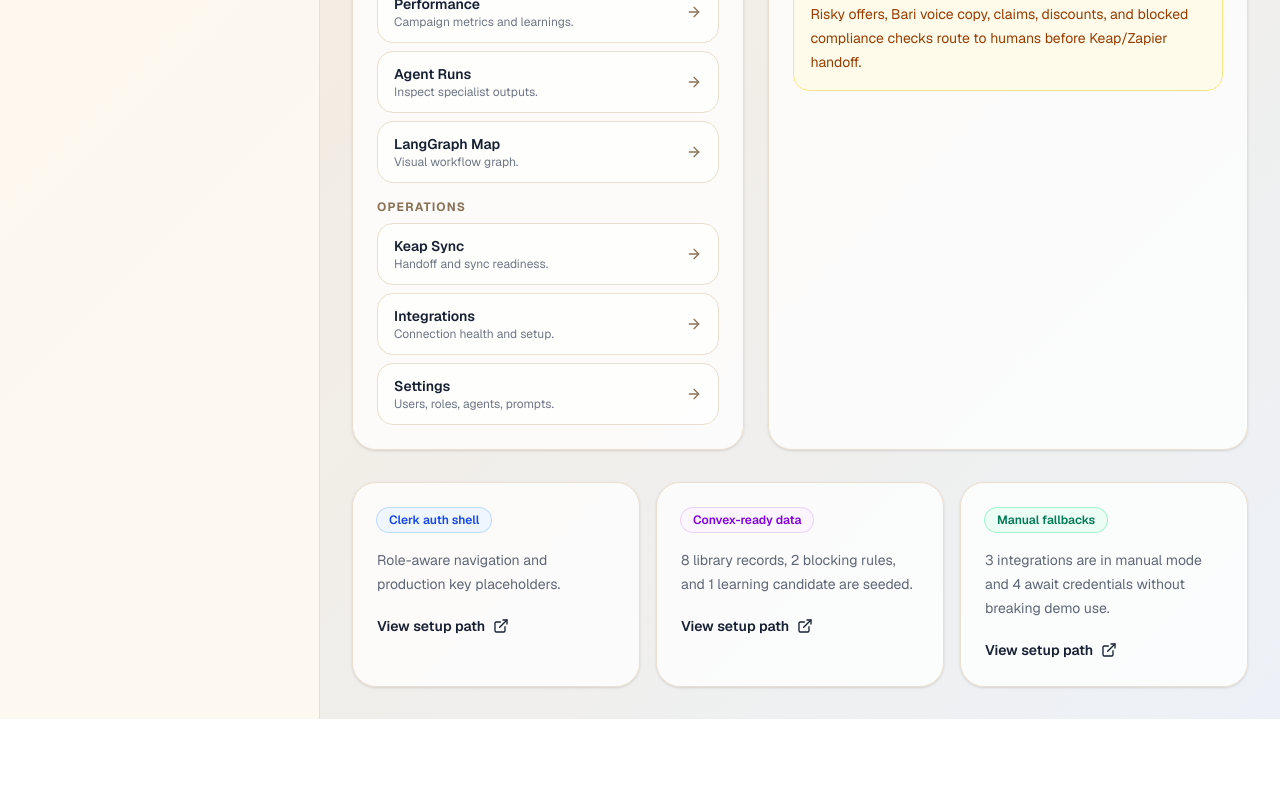
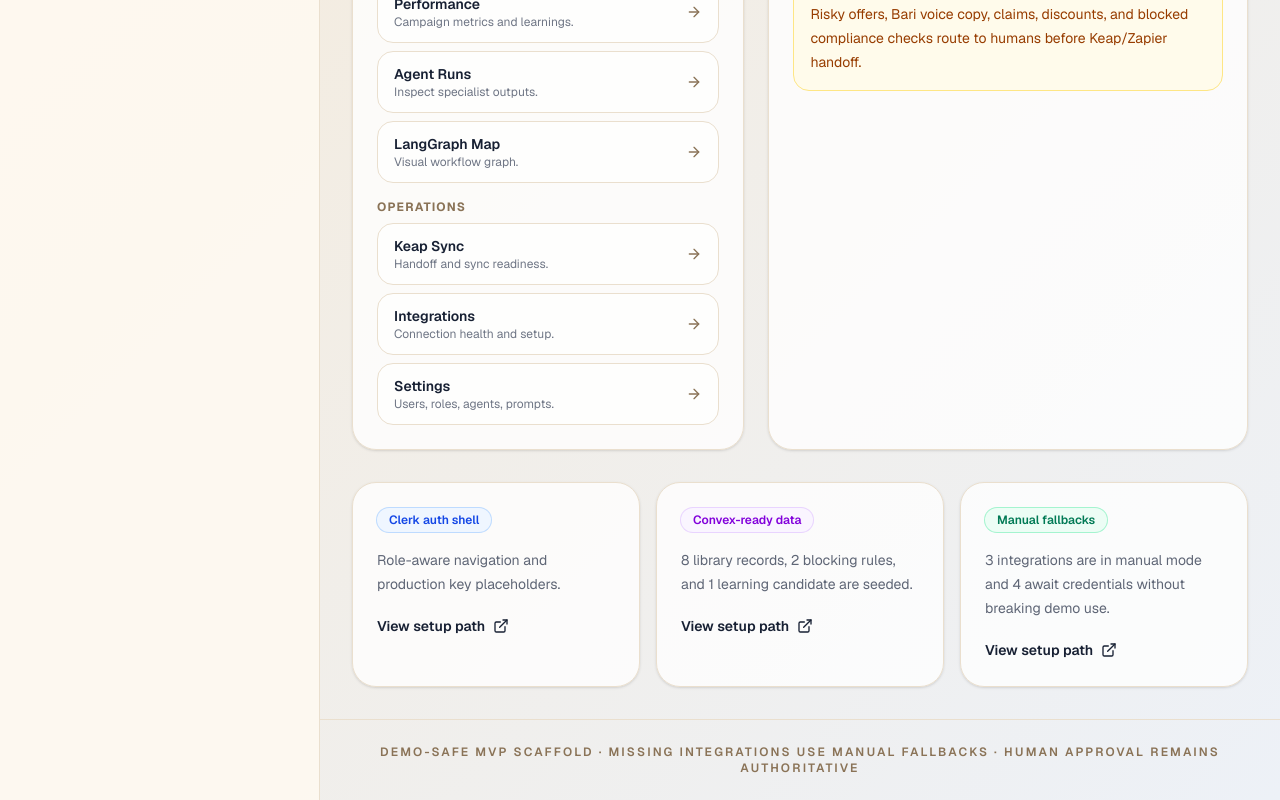
Before and after one commit to bretthoffmansage/SAGE_Outreach_Console, a Next.js app: page / in a window 1280 px wide. Shown: the part 1744-2544 px from the top of the page. Before the commit the page ends 2463 px from the top, so only its background shows below. Built offline with nearby package versions, Linux system fonts and the light colour scheme.

Commit message:
PKG-010 polish app shell and docs

```diff
--- a/components/app-shell.tsx
+++ b/components/app-shell.tsx
@@ -57,9 +57,9 @@ function MobileNav() {
 
 export function AppShell({ children, title }: { children: React.ReactNode; title: string }) {
   return (
-    <div className="min-h-screen lg:flex">
+    <><a href="#main-content" className="focus-ring sr-only focus:not-sr-only focus:fixed focus:left-4 focus:top-4 focus:z-[100] focus:rounded-full focus:bg-white focus:px-4 focus:py-2 focus:font-semibold focus:text-[#172033]">Skip to main content</a><div className="min-h-screen lg:flex">
       <Sidebar />
-      <main className="min-w-0 flex-1">
+      <main id="main-content" className="min-w-0 flex-1">
         <header className="sticky top-0 z-40 border-b border-[#eadfce]/80 bg-[#fbf7ef]/88 px-4 py-4 backdrop-blur md:px-8">
           <div className="flex items-center justify-between gap-4">
             <div className="flex items-center gap-3">
@@ -81,7 +81,8 @@ export function AppShell({ children, title }: { children: React.ReactNode; title
           </div>
         </header>
         <div className="px-4 py-8 md:px-8">{children}</div>
+        <footer className="border-t border-[#eadfce] px-4 py-6 text-center text-xs font-semibold uppercase tracking-[0.18em] text-[#8a7357] md:px-8">Demo-safe MVP scaffold · Missing integrations use manual fallbacks · Human approval remains authoritative</footer>
       </main>
-    </div>
+    </div></>
   );
 }
```
Also changed, not shown: 2 other files (tests, documents, lock files or other folders).
